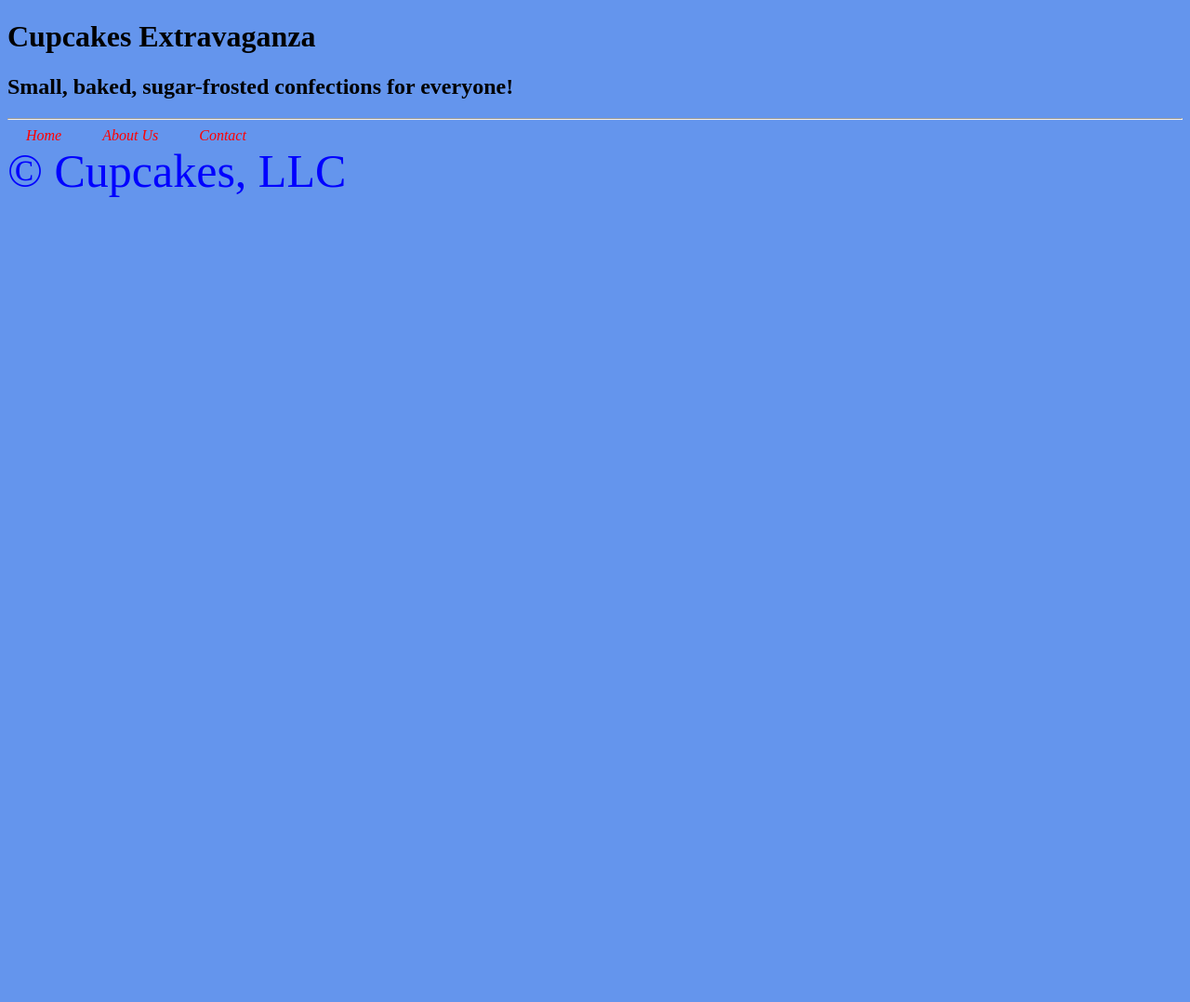
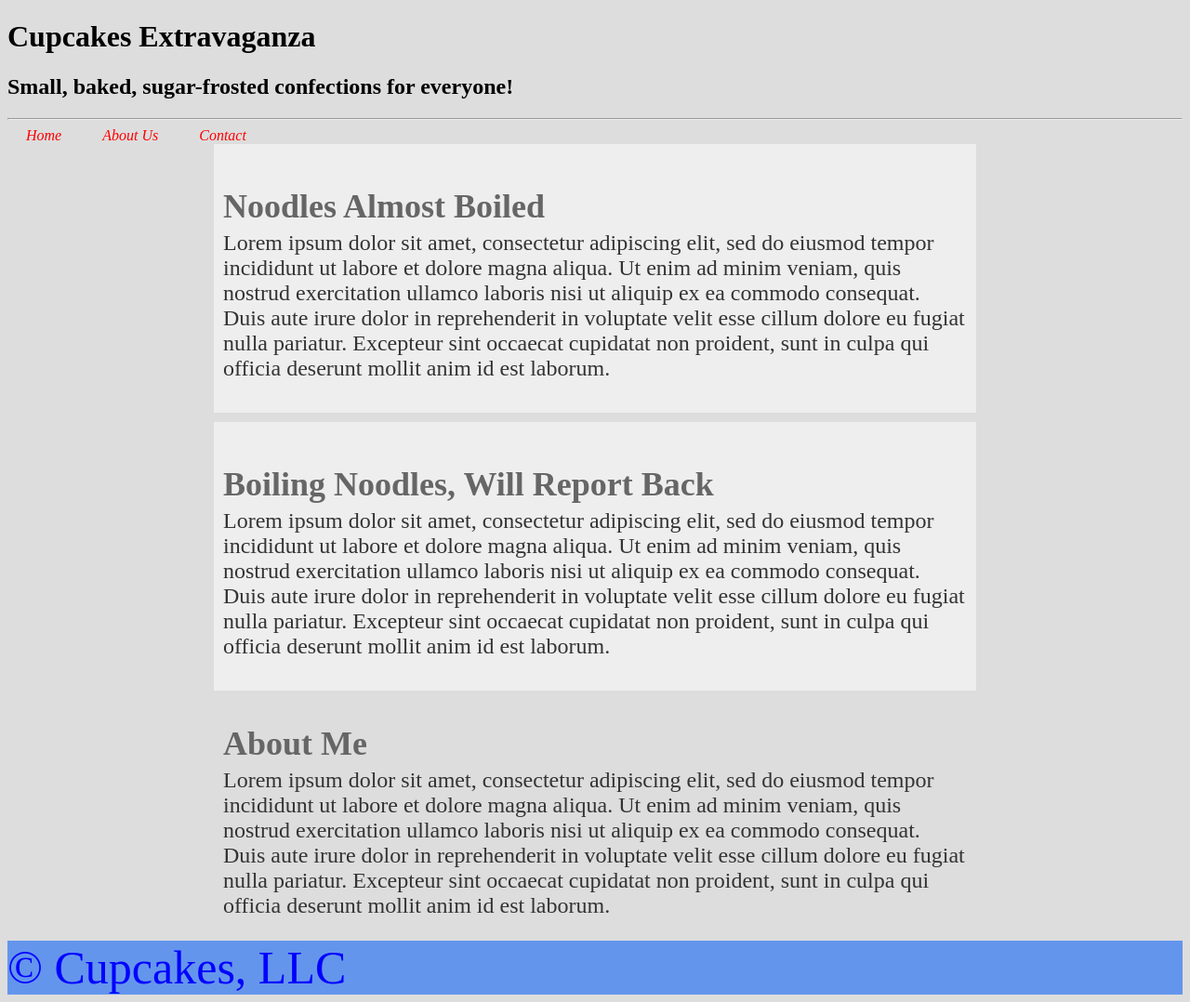
Before and after one commit to jeremybanka/cupcake-shop-website, a plain HTML site: page index.html in a window 1280 px wide. Shown: the whole page at 93% size. Before the commit the page ends 800 px from the top, so only its background shows below. Drawn offline with Linux system fonts and the light colour scheme.

Commit message:
add a stylish blog to entertain the loyal cupcake customers
Co-authored-by: Seth Medeiros <medeirosseth@gmail.com>

```diff
--- a/css/core.css
+++ b/css/core.css
@@ -1,10 +1,33 @@
 html {
-  background: cornflowerblue;
+  background: #ddd;
 }
 
 nav > ul {
   margin: 0;
   padding: 0;
+}
+
+#article-feed {
+  width: 100%;
+}
+#article-feed > article {
+  background-color: #eee;
+  padding: 10px;
+  margin-bottom: 10px;
+}
+article {
+  margin: auto;
+  width: 800px;
+}
+article > h3 {
+  color: #666;
+  margin-bottom: 0;
+  font-size: 36px;
+}
+article > p {
+  color: #333;
+  margin-top: 5px;
+  font-size: 24px;
 }
 
 .flashy {
--- a/index.html
+++ b/index.html
@@ -18,7 +18,28 @@
     </nav>
   </header>
   <main>
-
+    <section id="article-feed">
+      <article>
+        <h3>Noodles Almost Boiled</h3>
+        <p>
+          Lorem ipsum dolor sit amet, consectetur adipiscing elit, sed do eiusmod tempor incididunt ut labore et dolore magna aliqua. Ut enim ad minim veniam, quis nostrud exercitation ullamco laboris nisi ut aliquip ex ea commodo consequat. Duis aute irure dolor in reprehenderit in voluptate velit esse cillum dolore eu fugiat nulla pariatur. Excepteur sint occaecat cupidatat non proident, sunt in culpa qui officia deserunt mollit anim id est laborum.
+        </p>
+      </article>
+      <article>
+        <h3>Boiling Noodles, Will Report Back</h3>
+        <p>
+          Lorem ipsum dolor sit amet, consectetur adipiscing elit, sed do eiusmod tempor incididunt ut labore et dolore magna aliqua. Ut enim ad minim veniam, quis nostrud exercitation ullamco laboris nisi ut aliquip ex ea commodo consequat. Duis aute irure dolor in reprehenderit in voluptate velit esse cillum dolore eu fugiat nulla pariatur. Excepteur sint occaecat cupidatat non proident, sunt in culpa qui officia deserunt mollit anim id est laborum.
+        </p>
+      </article>
+    </section>
+    <section id="about-me">
+      <article>
+        <h3>About Me</h3>
+        <p>
+          Lorem ipsum dolor sit amet, consectetur adipiscing elit, sed do eiusmod tempor incididunt ut labore et dolore magna aliqua. Ut enim ad minim veniam, quis nostrud exercitation ullamco laboris nisi ut aliquip ex ea commodo consequat. Duis aute irure dolor in reprehenderit in voluptate velit esse cillum dolore eu fugiat nulla pariatur. Excepteur sint occaecat cupidatat non proident, sunt in culpa qui officia deserunt mollit anim id est laborum.
+        </p>
+      </article>
+    </section>
   </main>
   <footer class="best">
     &#xA9; Cupcakes, LLC
```
